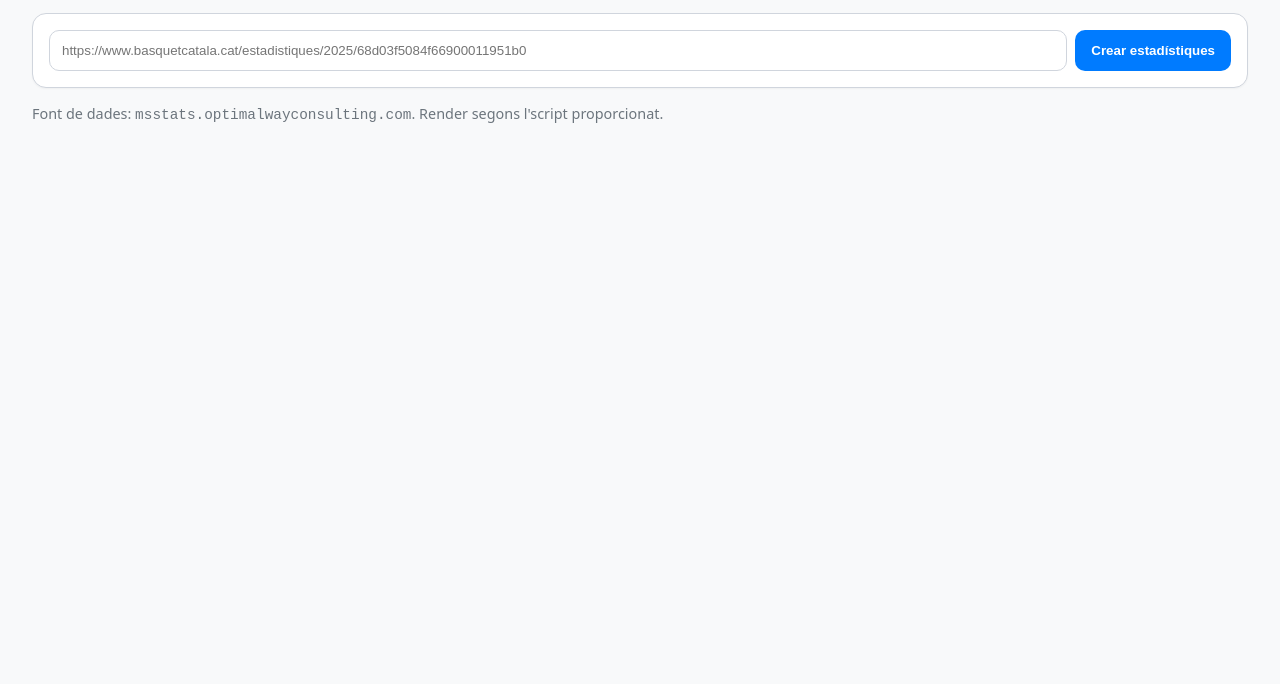
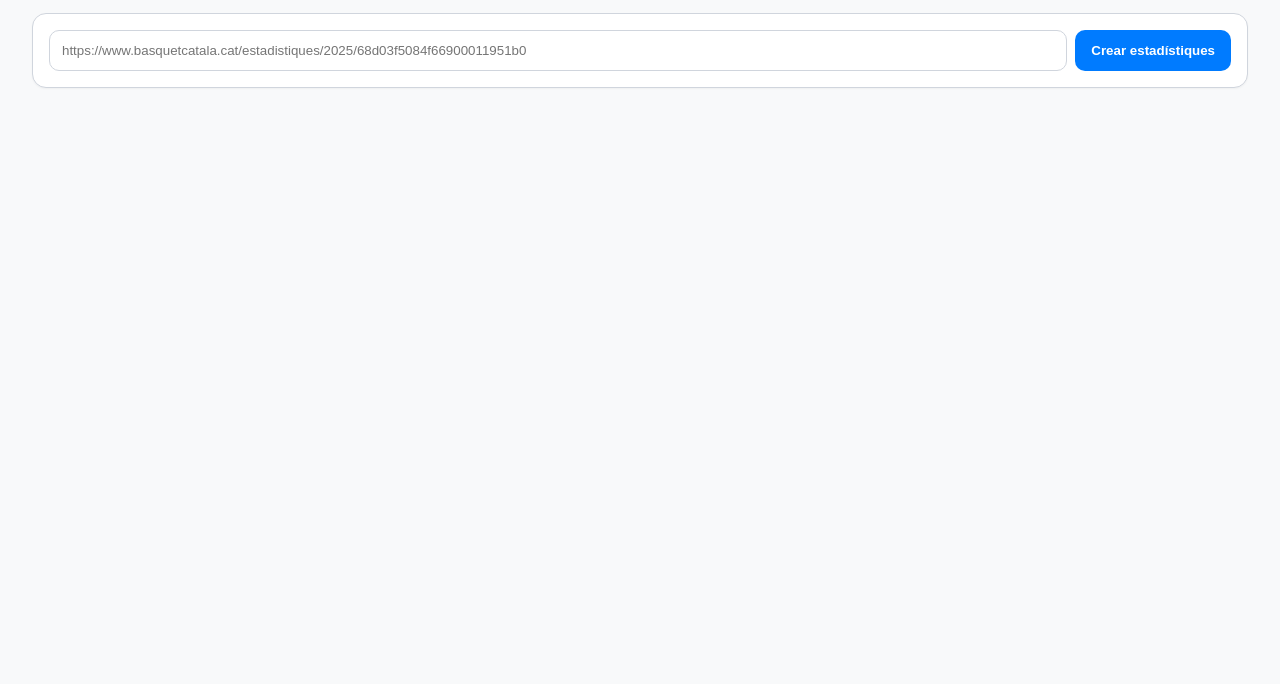
Before and after one commit to vcastany-lgtm/fcbq, a plain HTML site: page index.html in a window 1280 px wide. Shown: the part 116-800 px from the top of the page. Drawn offline with Linux system fonts and the light colour scheme.

Commit message:
docs: remove data source footer

```diff
--- a/index.html
+++ b/index.html
@@ -57,7 +57,6 @@ Files in this single doc (copy them into your repo):
 
   <div id="statsContainer"></div>
 
-  <p class="foot">Font de dades: <code>msstats.optimalwayconsulting.com</code>. Render segons l'script proporcionat.</p>
 
   <script>
     const form = document.getElementById('form');
```
